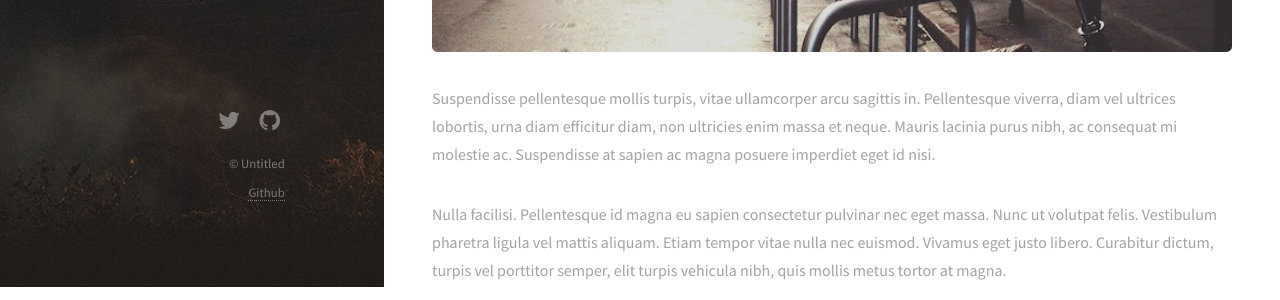
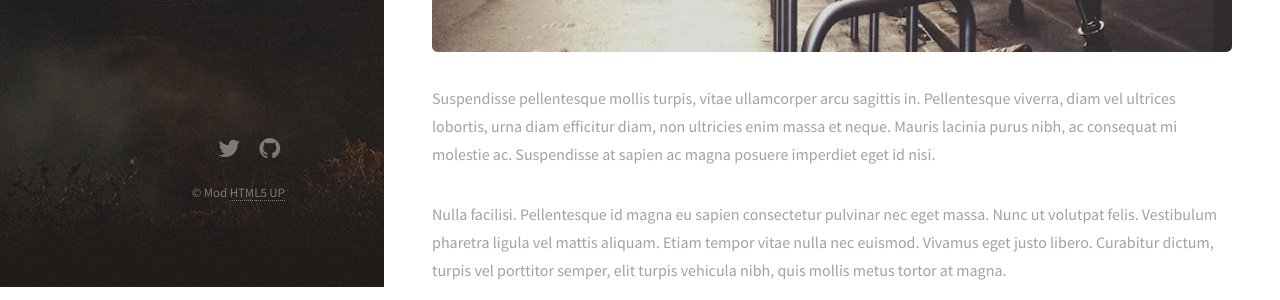
Before and after one commit to Zhiyelah/zhiyelah.github.io, a Jekyll site: the page built from index.html, in a window 1280 px wide. Shown: the part 613-913 px from the top of the page. Built offline with Jekyll 4.4.1, drawn with Linux system fonts in a browser that asks for light colours; nearby versions of some CDN libraries; a file with an impossible date is left out.

Commit message:
Update default.html

```diff
--- a/_layouts/default.html
+++ b/_layouts/default.html
@@ -50,8 +50,7 @@
         {% endif %}
       </ul>
       <ul class="copyright">
-          <li>&copy; Untitled</li>
-	  <li><a href="https://github.com/Zhiyesh">Github</a></li>
+          <li>&copy; Mod <a href="https://html5up.net">HTML5 UP</a></li>
       </ul>
     </footer>
 
```
